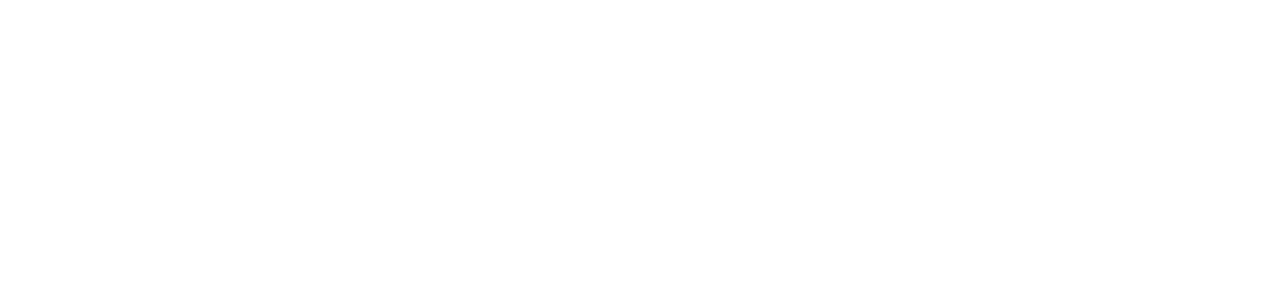
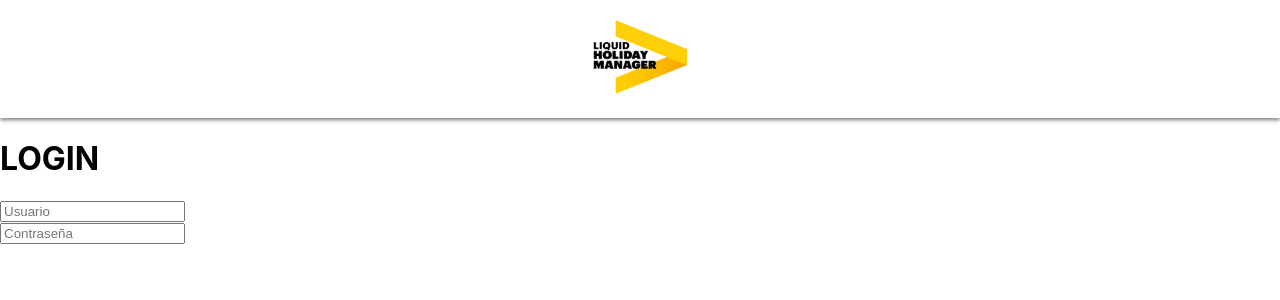
Before and after one commit to luzagm/g-m4-AquaSquad, a React (Create React App) app: page /user in a window 1280 px wide. Shown: the top 300 px of the page. Built offline with nearby package versions, Linux system fonts and the light colour scheme.

Commit message:
render login

```diff
--- a/src/components/App.js
+++ b/src/components/App.js
@@ -1,6 +1,7 @@
 import React from "react";
 import { Route, Switch } from "react-router-dom";
 import "../stylesheets/App.scss";
+import Login from "./Login";
 import UserList from "./user/User";
 import Form from "./user/Form";
 
@@ -10,7 +11,7 @@ class App extends React.Component {
       <div className="App">
         <main>
           <Switch>
-            {/* <Route exact path="/" component={Login} /> */}
+            <Route exact path="/" component={Login} />
 
             {/* <Route path="/user" component={UserList} /> */}
             <Route path="/user/form" component={Form} />
--- a/src/components/Header.js
+++ b/src/components/Header.js
@@ -1,7 +1,7 @@
 import React from "react";
 import { Link } from "react-router-dom";
-
 import logo from "../images/logo1.png";
+import "../stylesheets/Header.scss";
 
 const Header = () => {
   return (
--- a/src/components/Login.js
+++ b/src/components/Login.js
@@ -0,0 +1,22 @@
+import React from "react";
+import Header from "./Header";
+import Input from "./user/Inputs";
+// import "./Button"
+
+const Login = () => {
+  return (
+    <React.Fragment>
+      <Header />
+      <div className="login__container">
+        <h1 className="login__title">LOGIN</h1>
+        <form>
+          <Input placeholder="Usuario" />
+          <Input placeholder="Contraseña" />
+          {/* <Button /> */}
+        </form>
+      </div>
+    </React.Fragment>
+  );
+};
+
+export default Login;
--- a/src/stylesheets/Header.scss
+++ b/src/stylesheets/Header.scss
@@ -1,13 +1,13 @@
 .header {
-  margin: 20px auto;
+  padding: 20px;
+  display: flex;
+  justify-content: center;
+  align-items: center;
+  box-shadow: 0 2px 4px 0 rgba(0, 0, 0, 0.5);
+  background-color: #ffffff;
 }
 
 .header__logo {
   width: 94px;
   height: 74px;
-  object-fit: contain;
-  display: flex;
-  justify-content: center;
-  align-items: center;
-  text-align: center;
 }
```
